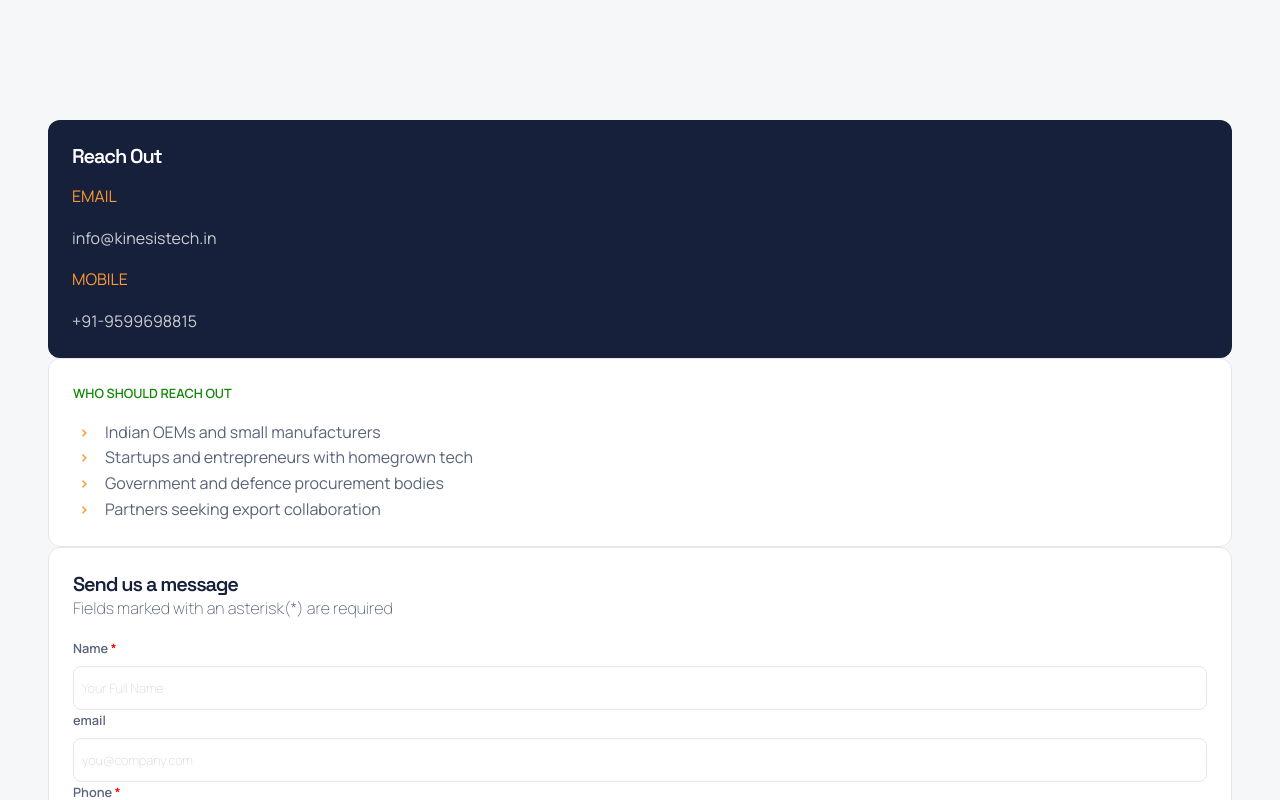
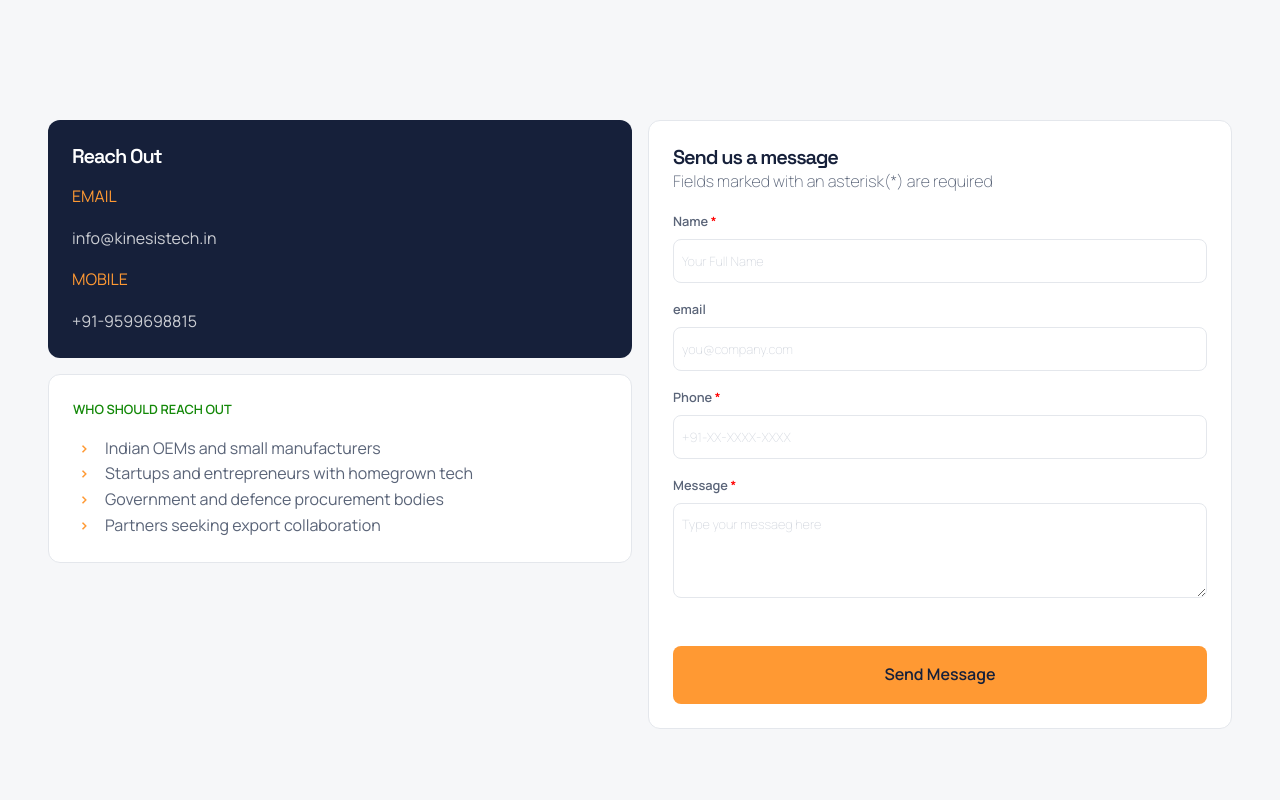
Before and after one commit to divyanshchahar/kinesis, a Next.js app: page /contactus in a window 1280 px wide. Shown: the part 720-1520 px from the top of the page. Built offline with nearby package versions, Linux system fonts and the light colour scheme.

Commit message:
updated stylesheet

```diff
--- a/src/app/contactus/page.tsx
+++ b/src/app/contactus/page.tsx
@@ -17,9 +17,9 @@
             <div className={`paddedContainer colorScheme2`}>
                 <div className={`maxWidthContainer`}>
                     <div
-                        className={`${styles.responsiveFlexContainer} ${styles.gap2}`}>
+                        className={`responsiveFlexContainer gap2`}>
 
-                        <div className={`${styles.flex} ${styles.gap2} ${styles.minWidth431}`}>
+                        <div className={`columnFlexContainer gap2 ${styles.minWidth431}`}>
                             <div className={`${styles.contactUs} colorScheme3`}>
                                 <p className={`h6 ${styles.heading}`}>Reach Out</p>
 
@@ -48,7 +48,7 @@
                                 <p className={`lightNormal`}>Fields marked with an asterisk(*) are required</p>
                             </div>
 
-                            <form className={`${styles.flex} ${styles.gap2} colorScheme2`}>
+                            <form className={`colorScheme2 columnFlexContainer gap2`}>
                                 <TextInputComponent fieldName={"Name"} placeHolder={"Your Full Name"} mandatory={true}
                                                     colorScheme={"colorScheme2"}/>
 
@@ -64,7 +64,7 @@
                                                    placeHolder={"Type your messaeg here"} mandatory={true}/>
 
                                 <CTAButton version={"large"} ctaText={"Send Message"}
-                                           addedStyle={styles.centeredTExt} clickHandler={() => {
+                                           addedStyle={styles.centeredText} clickHandler={() => {
                                 }}/>
                             </form>
                         </div>
```
